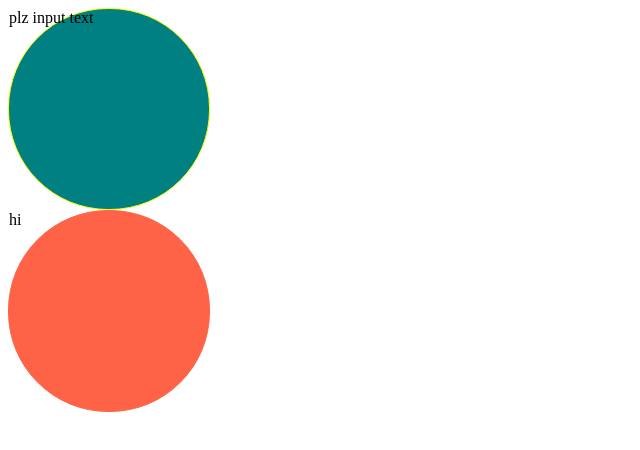
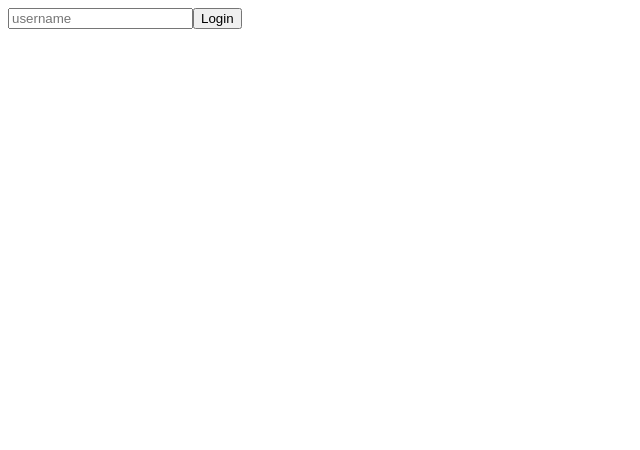
Before and after one commit to sorrynthx/react-study, a React (Create React App) app in the folder react-masterclass/: page / in a window 1280 px wide. Shown: the top 450 px of the page, without its empty margins (0-640 px from the left). Built offline with nearby package versions, Linux system fonts and the light colour scheme.

Commit message:
2022-04-16 마스터클래스 타입스크립트 Form, event 타입설정

```diff
--- a/react-masterclass/src/App.tsx
+++ b/react-masterclass/src/App.tsx
@@ -1,10 +1,34 @@
-import Circle from "./Circle";
+import React, { useState } from "react";
+
 
 function App() {
+
+  const [value, setValue] = useState("");
+  const onChange = (event: React.FormEvent<HTMLInputElement>) => {
+    const {
+      currentTarget: {value},
+    } = event;
+    setValue(value);
+
+    console.log(value); // === event.currentTarget.value
+  };
+
+  const onSubmit = (event: React.FormEvent<HTMLFormElement>) => {
+    event.preventDefault();
+    console.log("hello ", value);
+  };
+
   return (
     <div>
-      <Circle bgColor="teal" borderColor="yellow" />
-      <Circle bgColor="tomato" text="hi" />
+      <form onSubmit={onSubmit}>
+        <input
+          value={value}
+          onChange={onChange}
+          type="text"
+          placeholder="username"
+        />
+        <button>Login</button>
+      </form>
     </div>
   );
 }
--- a/react-masterclass/src/Circle.tsx
+++ /dev/null
@@ -1,37 +0,0 @@
-import { useState } from "react";
-import styled from "styled-components";
-
-// Container의 props의 타입을 설명, 어떻게 보일지 정의
-interface ContainerProps {
-    bgColor: string;
-    borderColor: string;
-}
-
-// Container의 props를 styled-components에 전달
-const Container = styled.div<ContainerProps>`
-    width: 200px;
-    height: 200px;
-    background-color: ${(props) => props.bgColor};
-    border-radius: 100px;
-    border: 1px solid ${(props) => props.borderColor};
-`;
-
-// Circle의 props의 타입을 설명, 어떻게 보일지 정의 (? 물음표 붙이면 optional이 된다.)
-interface CircleProps {
-    bgColor: string;
-    borderColor?: string;
-    text?: string;
-}
-
-function Circle({ bgColor, borderColor, text = "plz input text" }: CircleProps) {
-
-    // state 초기값이 number일수도 있고 string일수도 있음
-    const [value, setValue] = useState<number|string>(0);
-
-    return (
-        // ?? borderColor undefined이면 bgColor 대체
-        <Container bgColor={bgColor} borderColor={borderColor ?? bgColor} >{text}</Container>
-    )
-}
-
-export default Circle;
```
